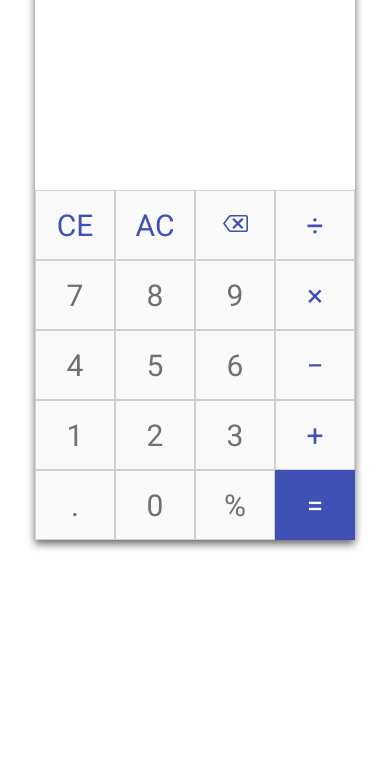
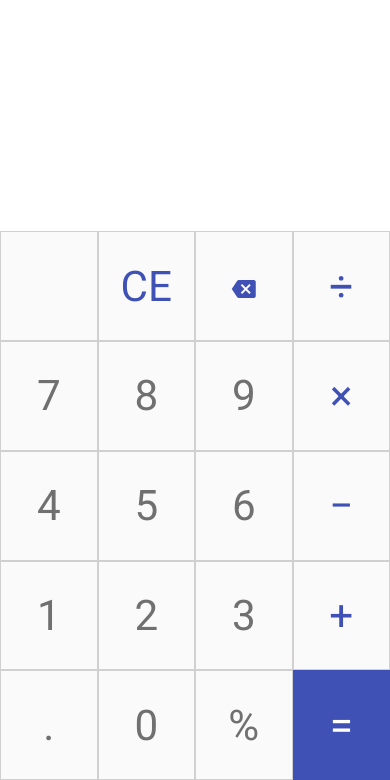
Before and after one commit to Aru-Ku/witty-calculator, a plain HTML site: page index.html in a window 390 px wide. Shown: the part 64-844 px from the top of the page. Drawn offline with Linux system fonts and the light colour scheme.

Commit message:
Updated Functions, made it responsive.

```diff
--- a/index.html
+++ b/index.html
@@ -1,57 +1,45 @@
 <!DOCTYPE html>
 <html lang="en">
 <head>
-    <meta charset="UTF-8">
-    <meta name="viewport" content="width=device-width, initial-scale=1.0">
-    <meta http-equiv="X-UA-Compatible" content="ie=edge">
+    <meta name="viewport" content="width=device-width, initial-scale=1.0, maximum-scale=1.0, user-scalable=0">
     <title>Witty Calculator</title>
-    <link rel="stylesheet" href="style.css">
+    <link rel="stylesheet" href="./style.css">
     <link href="https://fonts.googleapis.com/css?family=Roboto&display=swap" rel="stylesheet">
+    <link href="https://fonts.googleapis.com/icon?family=Material+Icons" rel="stylesheet">
 </head>
 <body>
-  <div class="container">
-    <h2 class="title">Witty Calculator</h2><hr>
-    <div class="view" id="view">
+  <div class="view">
       <input type="text" class="inputBox" id="inputBox" disabled><br>
       <input type="text" class="resultBox" id="resultBox" disabled>
-    </div>
-    <div>
-      <button class="btn edge-btn clear-btn" id="clear">CE</button>
-      <button class="btn edge-btn">AC</button>
-      <button class="btn edge-btn" >
-        <svg xmlns="http://www.w3.org/2000/svg" xmlns:xlink="http://www.w3.org/1999/xlink" width="25" viewbox="0 0 512 512" xml:space="preserve">
-          <path d="M413.442 332.307a8.007 8.007 0 0 1 2.372 5.71 7.984 7.984 0 0 1-2.372 5.707l-21.823 21.905a7.973 7.973 0 0 1-5.691 2.371c-2.071 0-4.138-.785-5.695-2.371l-76.23-76.461-76.23 76.461a7.947 7.947 0 0 1-5.695 2.371 7.975 7.975 0 0 1-5.692-2.371l-21.824-21.905a7.99 7.99 0 0 1-2.373-5.707c0-2.148.846-4.2 2.373-5.71L271.098 256l-76.738-76.297c-3.146-3.153-3.146-8.273 0-11.427l21.807-21.919a8.048 8.048 0 0 1 5.696-2.357c2.152 0 4.189.847 5.691 2.357l76.448 75.533 76.447-75.533a8.006 8.006 0 0 1 5.693-2.357c2.143 0 4.179.847 5.695 2.357l21.807 21.919c3.146 3.153 3.146 8.273 0 11.427L336.904 256l76.538 76.307z" fill="#3f51b5" class="color000 svgShape"/>
-          <path d="M498.941 93.559C490.037 84.654 478.696 80 465.875 80H168c-24.303 0-43.717 9.402-57.706 28.441L0 255.938l110.4 146.528.18.231.184.232c6.904 8.855 14.424 15.701 22.99 20.417C143.883 428.924 155.405 432 168 432h298c26.191 0 46-22.257 46-49V127c0-12.821-4.154-24.537-13.059-33.441zM480 383c0 8.837-5.163 17-14 17H168c-15.167 0-24.333-6.666-32-16.5L40 256l96-128.438c9.5-13 21.167-15.562 32-15.562h297.5c8.837 0 14.5 6.163 14.5 15v256z" fill="#3f51b5" class="color000 svgShape"/>
-        </svg>
+  </div>
+  <div class="container">
+      <button class="btn edge-btn" id="clear"></button>  <!-- Empty Button for now.-->
+      <button class="btn edge-btn" onclick="cal.clear()">CE</button>
+      <button class="btn edge-btn" onclick="cal.backspace()">
+        <i class="material-icons">backspace</i>
       </button>
       <button class="btn edge-btn" onclick="cal.insertOperator('/')">&divide;</button>
-    </div>
-    <div>
+
       <button class="btn num-btn" onclick="cal.insertValue('7')">7</button>
       <button class="btn num-btn" onclick="cal.insertValue('8')">8</button>
       <button class="btn num-btn" onclick="cal.insertValue('9')">9</button>
       <button class="btn edge-btn" onclick="cal.insertOperator('*')">&times;</button>
-  </div>
-    <div>
+
       <button class="btn num-btn" onclick="cal.insertValue('4')">4</button>
       <button class="btn num-btn" onclick="cal.insertValue('5')">5</button>
       <button class="btn num-btn" onclick="cal.insertValue('6')">6</button>
       <button class="btn edge-btn" onclick="cal.insertOperator('-')">&minus;</button>
-    </div>
-    <div>
+
       <button class="btn num-btn" onclick="cal.insertValue('1')">1</button>
       <button class="btn num-btn" onclick="cal.insertValue('2')">2</button>
       <button class="btn num-btn" onclick="cal.insertValue('3')">3</button>
       <button class="btn edge-btn" onclick="cal.insertOperator('+')">&plus;</button>
-    </div>
-    <div>
-      <button class="btn num-btn" onclick="cal.insertdecimal('.')">.</button>
+
+      <button class="btn num-btn" onclick="cal.insertDecimal('.')">.</button>
       <button class="btn num-btn" onclick="cal.insertValue('0')">0</button>
       <button class="btn num-btn" onclick="cal.insertOperator('%')">&percnt;</button>
       <button class="btn answer-btn" onclick="cal.finalExe()">=</button>
-    </div>
   </div>
-    <script src="script.js"></script>
-<!--   <script src="animate.js"></script> -->
+    <script src="./script.js"></script>
 </body>
 </html>
--- a/script.js
+++ b/script.js
@@ -1,24 +1,68 @@
-var inputBox = document.getElementById("inputBox");
-var resultBox = document.getElementById("resultBox");
-var inputs = [];
-var value = "";
+const inputBox = document.getElementById("inputBox");
+const resultBox = document.getElementById("resultBox");
+var inputs = []; // stores the inputs from the keys
+var value = ""; // stores
+var l1 = 0, l2 = 0;
 
 var cal = {
   insertValue: function(data) {
     value += data;
+    this.updateInputBox(data);
   },
   insertOperator: function(op) {
-    if(value != "") { inputs.push(parseInt(value)); }
-    value = "";
-    inputs.push(op);
+    if(value != "") {
+      inputs.push(parseFloat(value));
+      value = "";
+    }
+    l1 = inputs.length;
+    if((inputs[l1-1] == '+') || (inputs[l1-1] == '-') || (inputs[l1-1] == '*') ||
+       (inputs[l1-1] == '/') || (inputs[l1-1] == '%') || (inputs[l1-1] == '.')) {
+      inputs[l1-1] = op;
+      this.updateInputBox('?');
+    } else {
+      inputs.push(op);
+    }
+    this.updateInputBox(op);
   },
   insertDecimal: function() {
-
+    if(!value.includes('.')) {
+      value += '.';
+    }
+    this.updateInputBox('.');
+  },
+  backspace: function() {
+    l1 = inputs.length;
+    l2 = value.length;
+    resultBox.value = "";
+    if((inputs[l1-1] == '+') || (inputs[l1-1] == '-') || (inputs[l1-1] == '*') ||
+       (inputs[l1-1] == '/') || (inputs[l1-1] == '%') || (inputs[l1-1] == '.')) {
+      value += inputs[l1-2];
+      inputs = inputs.splice(0, l1-2);
+    } else {
+      value = value.substring(0, l2-1);
+    }
+    this.updateInputBox('?');
   },
   finalExe: function() {
-    if(value != "") { inputs.push(parseInt(value)); }
-    value ="";
-    resultBox.value = evaluate(inputs);;
+    if(value != "") { inputs.push(parseFloat(value)); }
+    resultBox.value = evaluate(inputs);
+    value = "";
+    value += inputs[0];
+    inputs = [];
+  },
+  clear: function() {
+    inputBox.value = "";
+    resultBox.value = "";
+    inputs = [];
+    value = [];
+  },
+  updateInputBox: function(str) {
+    if(str == '?') {
+      console.log(inputBox.value);
+      inputBox.value = inputBox.value.substring(0, inputBox.value.length-1);
+    } else {
+      inputBox.value += str;
+    }
   }
 };
 
--- a/style.css
+++ b/style.css
@@ -1,15 +1,20 @@
-body {
-  box-sizing: border-box;
-  text-align: center;
-  font-size: 18px;
-  line-height: 1.5em;
+* {
+  box-sizing: border-box;;
+  margin: 0;
+}
+body, html {
+  height: 100vh;
+}
+
+.view {
+  display: flex;
+  height: 35%;
+  flex-direction: column;
 }
 
 .container {
-  overflow: auto;
-  margin: auto;
-  box-shadow: 0 4px 8px 0 rgba(0, 0, 0, 0.6);
-  width: 320px;
+  width: 100%;
+  height: 52%;
 }
 .title {
   font-family: "Supermercado One", cursive;
@@ -20,7 +25,7 @@ body {
 .resultBox,
 .inputBox {
   margin: auto;
-  width: 90%;
+  width: 80%;
   text-align: right;
   outline: none;
   border: none;
@@ -28,24 +33,24 @@ body {
 }
 
 .resultBox {
-  padding: 20px 10px 25px 20px;
-  font-size: 30px;
+  padding: 10px 10px 15px 10px;
+  font-size: 6vh;
   color: #7b88d1;
 }
 
 .inputBox {
   padding: 30px 10px 40px 10px;
-  font-size: 34px;
+  font-size: 8vh;
   color: #3F51B5;
   overflow: hidden;
 }
 
 .btn {
   font-family: "Roboto", sans-serif;
-  font-size: 30px;
+  font-size: 5vh;
   font-weight: 400;
-  width: 80px;
-  height: 70px;
+  width: 25%;
+  height: 25%;
   outline: none;
   border: 1px solid rgb(208, 208, 208);
   background-color: rgb(250, 250, 250);
@@ -55,25 +60,6 @@ body {
   position: relative;
   transition-duration: 0.4s;
   overflow: hidden;
-}
-
-.btn:after {
-  content: "";
-  background: #999999;
-  display: block;
-  position: absolute;
-  padding-top: 300%;
-  padding-left: 350%;
-  margin-left: -20px !important;
-  margin-top: -120%;
-  opacity: 0;
-  transition: all 0.3s;
-}
-.btn:active:after {
-  padding: 0;
-  margin: 0;
-  opacity: 80;
-  transition: 0s;
 }
 
 .num-btn {
```
